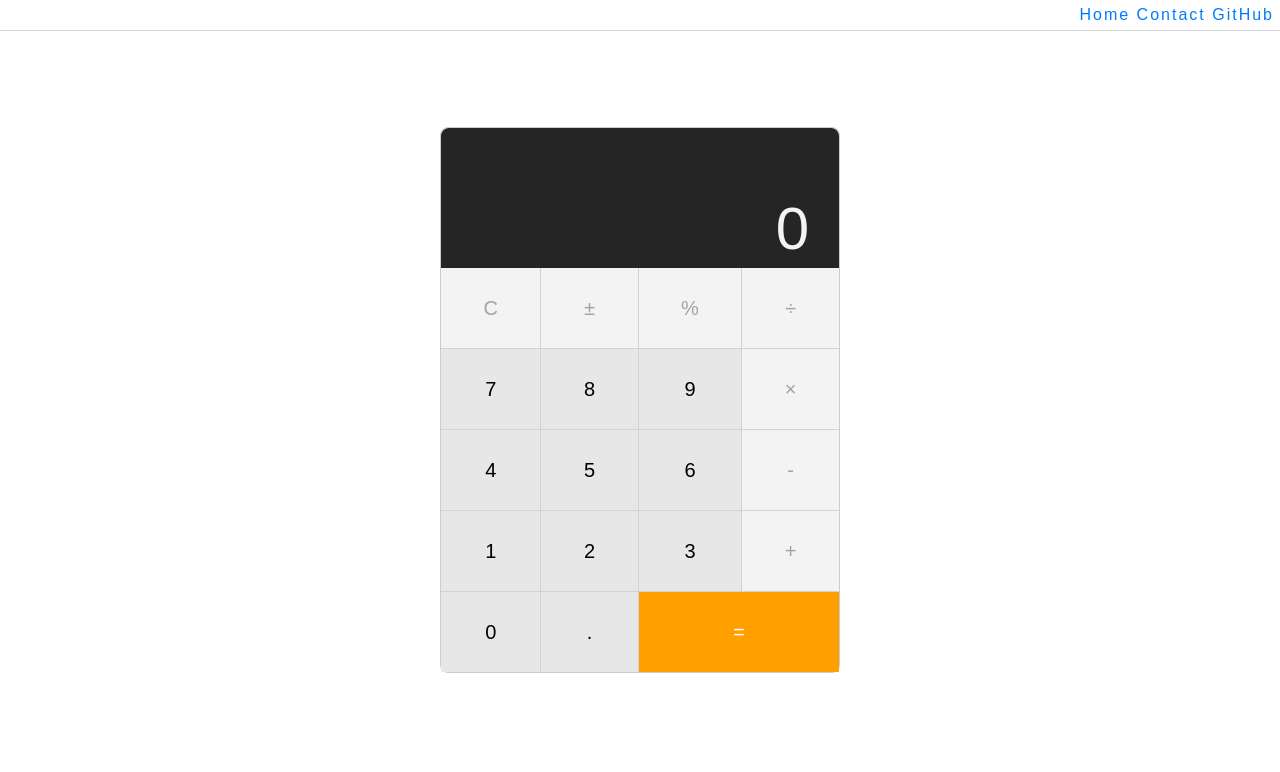
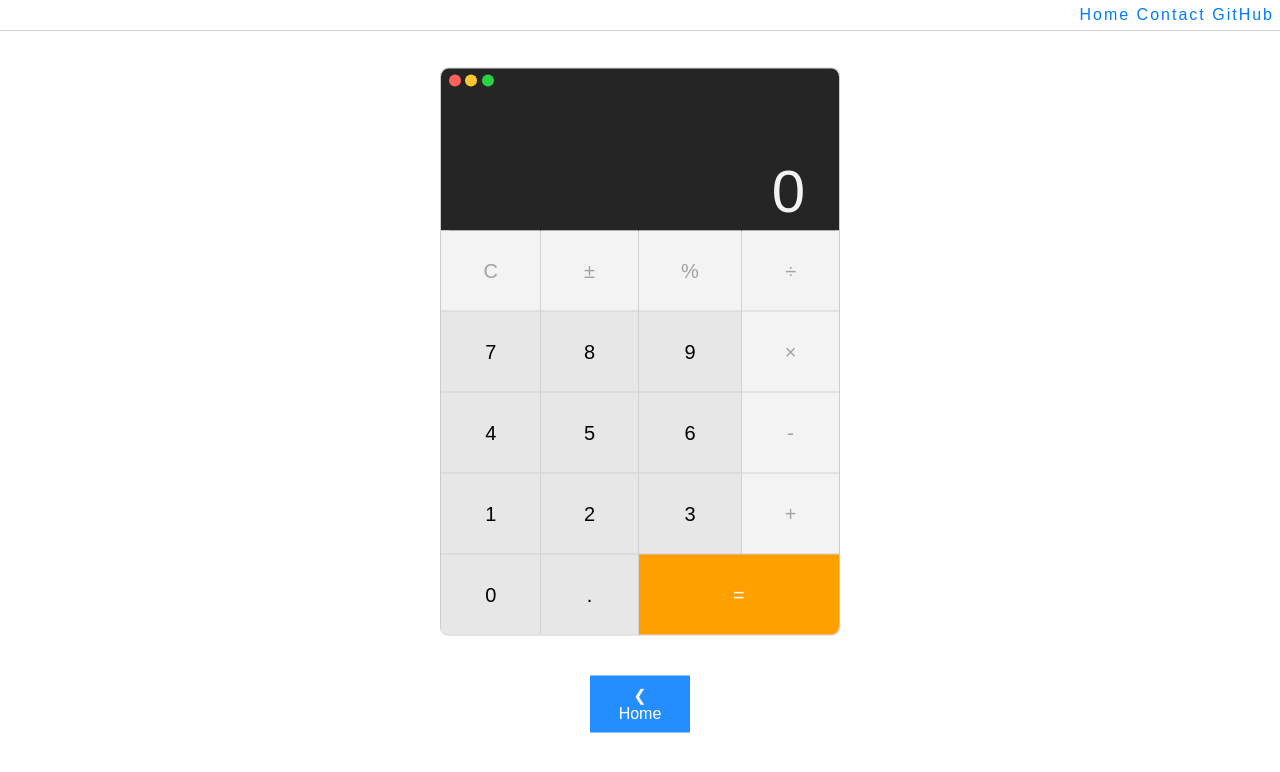
Before and after one commit to jesswu1551/jesswu1551.github.io, a plain HTML site: page calculator/calculator.html in a window 1280 px wide. Drawn offline with Linux system fonts and the light colour scheme.

Commit message:
add home btn

```diff
--- a/calculator/calculator.css
+++ b/calculator/calculator.css
@@ -10,6 +10,7 @@ body {
 
 header {
   padding: 6px;
+  z-index: 1;
   letter-spacing: 2px;
   text-align: right;
   background-color: #fff;
@@ -24,11 +25,40 @@ a:hover { color: #0056b3; }
 
 nav a { text-decoration: none; }
 
-.calculator {
+.circle-box {
+  padding: 4px 4px 0px 8px;
+  background-color: #252525;
+  border-top-left-radius: 8px;
+  border-top-right-radius: 8px;
+}
+
+.circle {
+  display: inline-block;
+  width: 12px;
+  height: 12px;
+  border-radius: 50%;
+}
+.red {
+  background-color: #ff625b;
+}
+
+.yellow {
+  background-color: #ffc831;
+}
+
+.green {
+  background-color: #28d240;
+}
+
+.container {
+  z-index: -1;
   position: absolute;
   top: 50%;
   left: 50%;
   transform: translate(-50%, -50%);
+}
+
+.calculator {
   width: 400px;
   border: 1px solid #ccc;
   border-radius: 8px;
@@ -43,8 +73,6 @@ nav a { text-decoration: none; }
   text-align: right;
   background-color: #252525;
   border: none;
-  border-top-left-radius: 8px;
-  border-top-right-radius: 8px;
 }
 
 .calculator-key {
@@ -53,6 +81,7 @@ nav a { text-decoration: none; }
   grid-template-rows: auto auto auto auto;
   grid-gap: 1px;
   background-color: #d2d2d2;
+  border-radius: 8px;
 }
 
 button {
@@ -65,6 +94,10 @@ button {
 button:hover {
   background-color: #d7d7d7;
   cursor: pointer;
+}
+
+button:focus, button:active{
+  outline: none;
 }
 
 .multiplication {
@@ -87,13 +120,39 @@ button:hover {
   height: 100%;
   color: #fff;
   background-color: #ff9f00;
+  border-bottom-right-radius: 8px;
 }
 
 .equal:hover {
   background-color: #f39600;
 }
 
+button[value="0"] {
+  border-bottom-left-radius: 8px;
+}
+
 .operator {
   color: #a3a3a3;
   background-color: #f3f3f3;
 }
+
+.home-btn {
+  text-align: center;
+}
+
+#home-btn {
+  width: 100px;
+  margin-top: 40px;
+}
+
+#home-btn:link, #home-btn:visited {
+  display: inline-block;
+  padding: 10px 20px;
+  color: #fff;
+  text-decoration: none;
+  text-align: center;
+  background-color: #007bff;
+  opacity: .85;
+}
+
+#home-btn:hover { background-color: #0056b3; }
--- a/calculator/calculator.html
+++ b/calculator/calculator.html
@@ -1,6 +1,5 @@
 <!doctype html>
 <html lang="en">
-
 <head>
   <meta charset="UTF-8">
   <meta name="description" content="Web Practice">
@@ -12,7 +11,6 @@
   <link rel="icon" href="../images/favicon.ico" type="image/x-icon">
   <link rel="stylesheet" href="calculator.css">
 </head>
-
 <body>
 
   <!-- Start Header -->
@@ -25,8 +23,14 @@
   </header>
   <!-- End Header -->
 
+  <div class="container">
     <div class="calculator">
+      <div class="circle-box">
         <div>
+          <div class="circle red"></div>
+          <div class="circle yellow"></div>
+          <div class="circle green"></div>
+        </div>
         <input class="calculator-display" type="text" value="0" disabled>
       </div>
       <div class="calculator-key">
@@ -57,5 +61,10 @@
       </div>
     </div>
 
+    <div class="home-btn">
+      <a id="home-btn" href="../index.html">❮ Home</a>
+    </div>
+  </div>
+
 </body>
 </html>
--- a/form/form.css
+++ b/form/form.css
@@ -13,6 +13,7 @@ header {
 .html-wd {
   max-width: 768px;
   margin: auto;
+  margin-top: 40px;
   background-color: #f5f5f5;
 }
 
@@ -26,6 +27,7 @@ nav a { text-decoration: none; }
 
 div > h3 {
   padding: 10px;
+  margin: 0;
   color: #fff;
   background-color: #0275d8;
 }
@@ -64,4 +66,4 @@ label {
 
 #sub-btn:hover { background-color: #0056b3; }
 
-.form-option { padding-left: 20px; }
+.form-option { padding: 20px; }
```
Also changed, not shown: form/form.html (+5 -4 lines), icon/icon.html (+1 -1 lines). Lines whose indentation alone changed are shown as unchanged.
